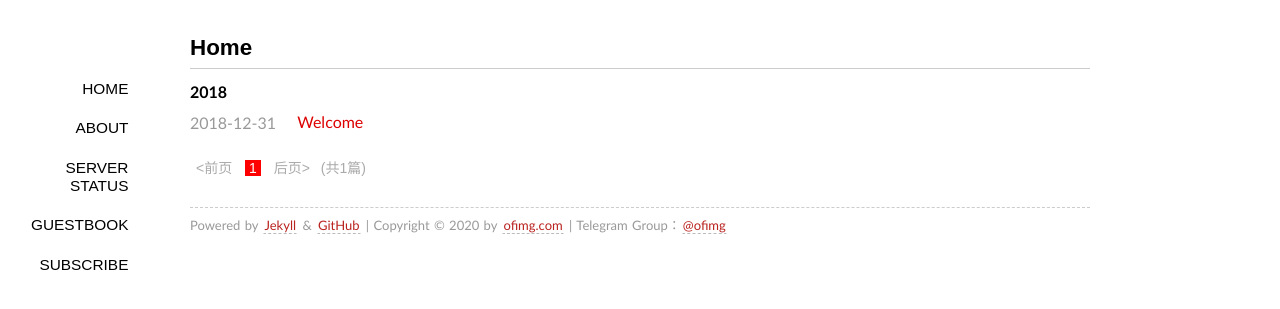
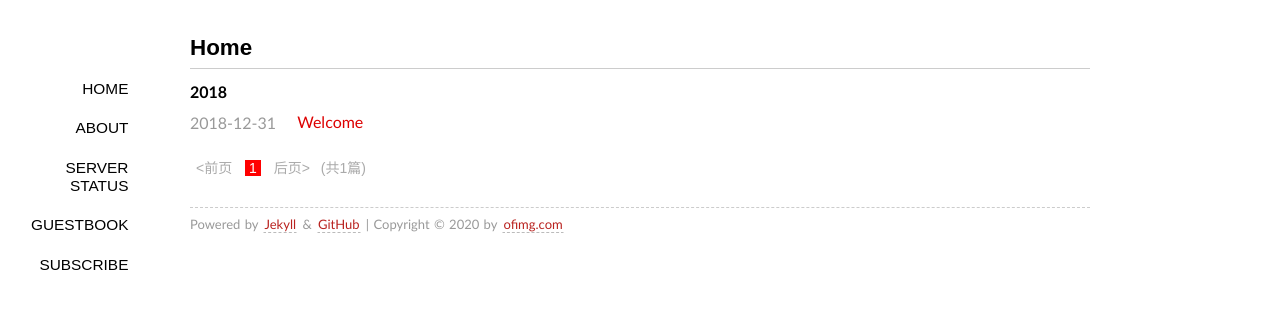
Before and after one commit to imgs/hello, a Jekyll site: the page built from index.html, in a window 1280 px wide. Shown: the top 309 px of the page. Built offline with Jekyll 4.4.1, drawn with Linux system fonts in a browser that asks for light colours; some web fonts are replaced; the list of posts is cut into pages by our own code.

Commit message:
Update default.html

```diff
--- a/_layouts/default.html
+++ b/_layouts/default.html
@@ -62,7 +62,7 @@
       </div>
 
     <footer>
-        <p><small>Powered by <a href="https://github.com/mojombo/jekyll">Jekyll</a> & <a href="http://pages.github.com">GitHub</a> | Copyright © {{site.time | date:"%Y"}} by <a href="/about/">ofimg.com</a> | Telegram Group：<a href="https://t.me/ofimg">@ofimg</a> <!-- <span class="label label-info" id="timeSpan"> --> </span></small></p>
+        <p><small>Powered by <a href="https://github.com/mojombo/jekyll">Jekyll</a> & <a href="http://pages.github.com">GitHub</a> | Copyright © {{site.time | date:"%Y"}} by <a href="/about/">ofimg.com</a><!-- <span class="label label-info" id="timeSpan"> --> </span></small></p>
     </footer>
 
     </div>
```
